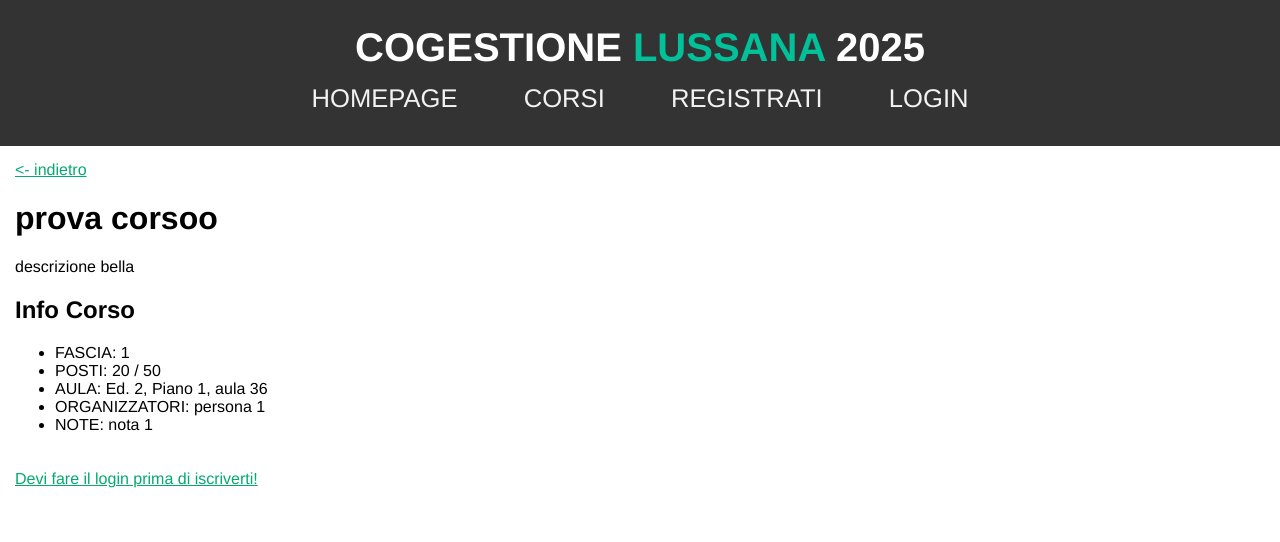
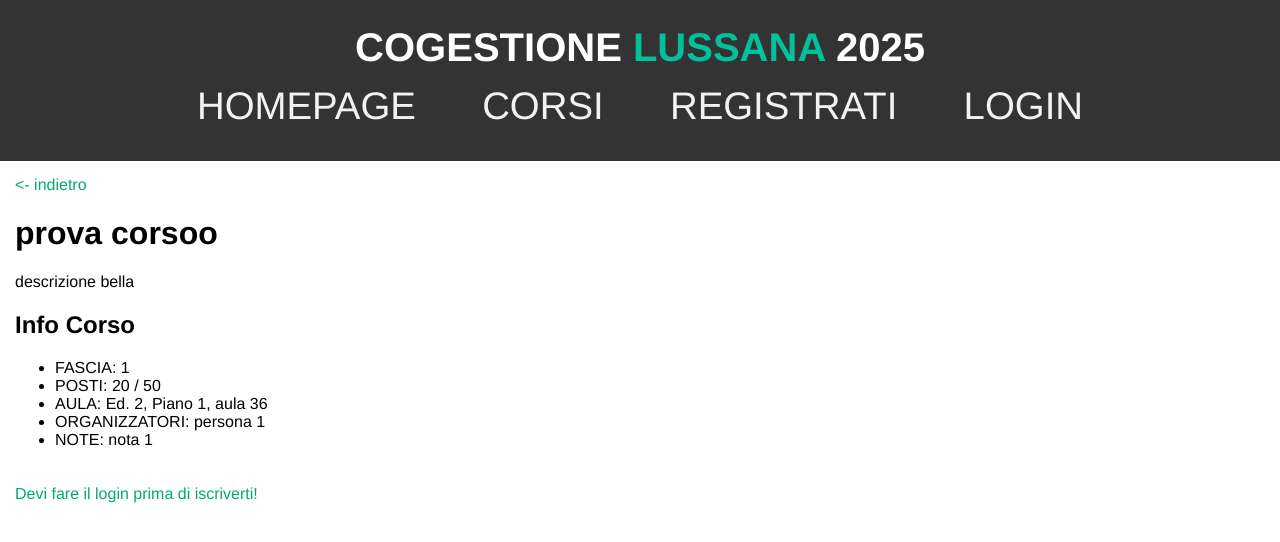
Before and after one commit to OgradL/cogestione-lussana, a Flask app: page /corso/1 in a window 1280 px wide. Shown: the top 542 px of the page. Run offline with Flask 3, Linux system fonts and the light colour scheme; data comes from the database, SQL or seed files in the repository.

Commit message:
fixed links e sizes

```diff
--- a/static/styles.css
+++ b/static/styles.css
@@ -76,7 +76,7 @@ h1{
     text-align: center;
     padding: 1vw 2vw; /* Padding che si riduce col viewport */
     text-decoration: none;
-    font-size: 2vw; /* Il testo diventa più piccolo con la finestra */
+    font-size: 3vw; /* Il testo diventa più piccolo con la finestra */
     position: relative;
 }
 .topnav a:hover {
@@ -306,3 +306,6 @@ tr.ids{
     background-color: #ddd;
     color: black;
 }
+a{
+	text-decoration: none;
+}
```
